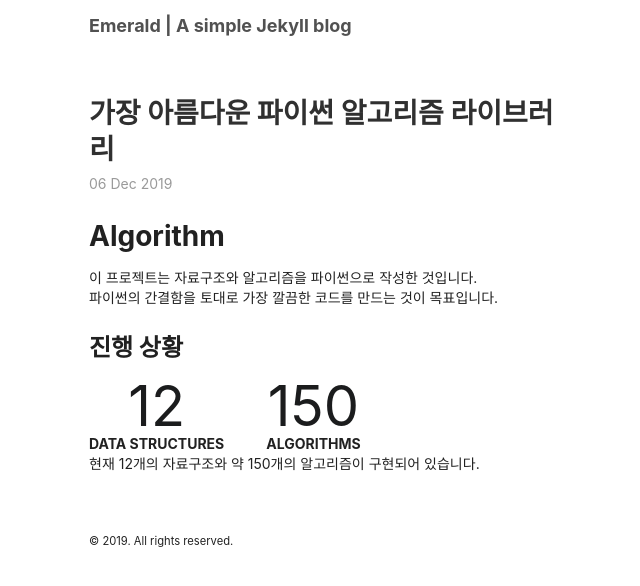
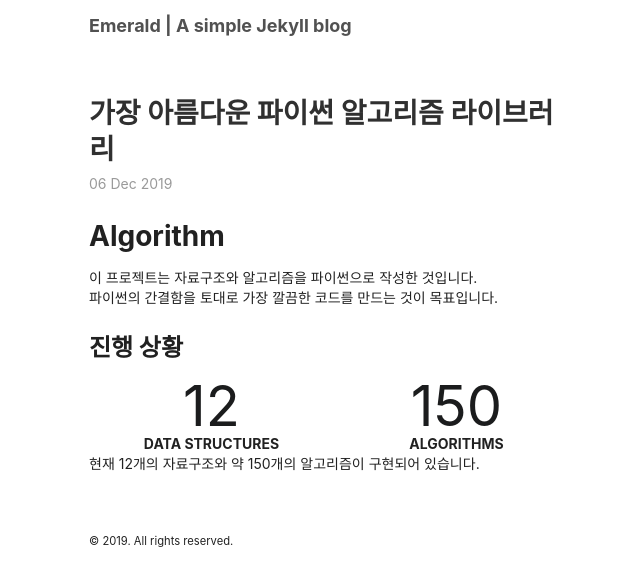
Before and after one commit to 19-2-SKKU-OSS/2019-2-OSS-L7, a Jekyll site: the page built from _posts/2019-12-06-introduction.html, in a window 1280 px wide. Shown: the top 586 px of the page, without its empty margins (306-946 px from the left). Built offline with Jekyll 4.4.1, drawn with Linux system fonts in a browser that asks for light colours; nearby versions of some CDN libraries; some web fonts are replaced.

Commit message:
[Edit] Statistics middle align

```diff
--- a/_posts/2019-12-06-introduction.html
+++ b/_posts/2019-12-06-introduction.html
@@ -10,7 +10,7 @@ title: 가장 아름다운 파이썬 알고리즘 라이브러리
         파이썬의 간결함을 토대로 가장 깔끔한 코드를 만드는 것이 목표입니다. <br>
     </p>
     <h2 class="ui header">진행 상황</h3>
-    <div class="ui statistics">
+    <div class="ui two statistics">
         <div class="statistic">
             <div class="value">
                 12
```
